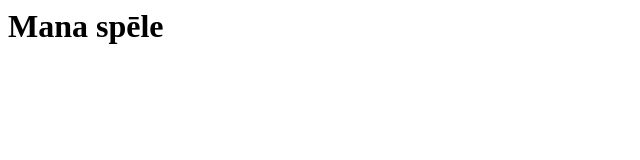
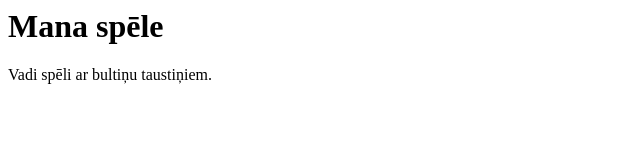
Before and after one commit to karlis590/spele, a plain HTML site: page index.html in a window 1280 px wide. Shown: the whole page, without its empty margins (0-640 px from the left). Drawn offline with Linux system fonts and the light colour scheme.

Commit message:
Add control hint

```diff
--- a/index.html
+++ b/index.html
@@ -1 +1,2 @@
 <h1>Mana spēle</h1>
+<p>Vadi spēli ar bultiņu taustiņiem.</p>
```
